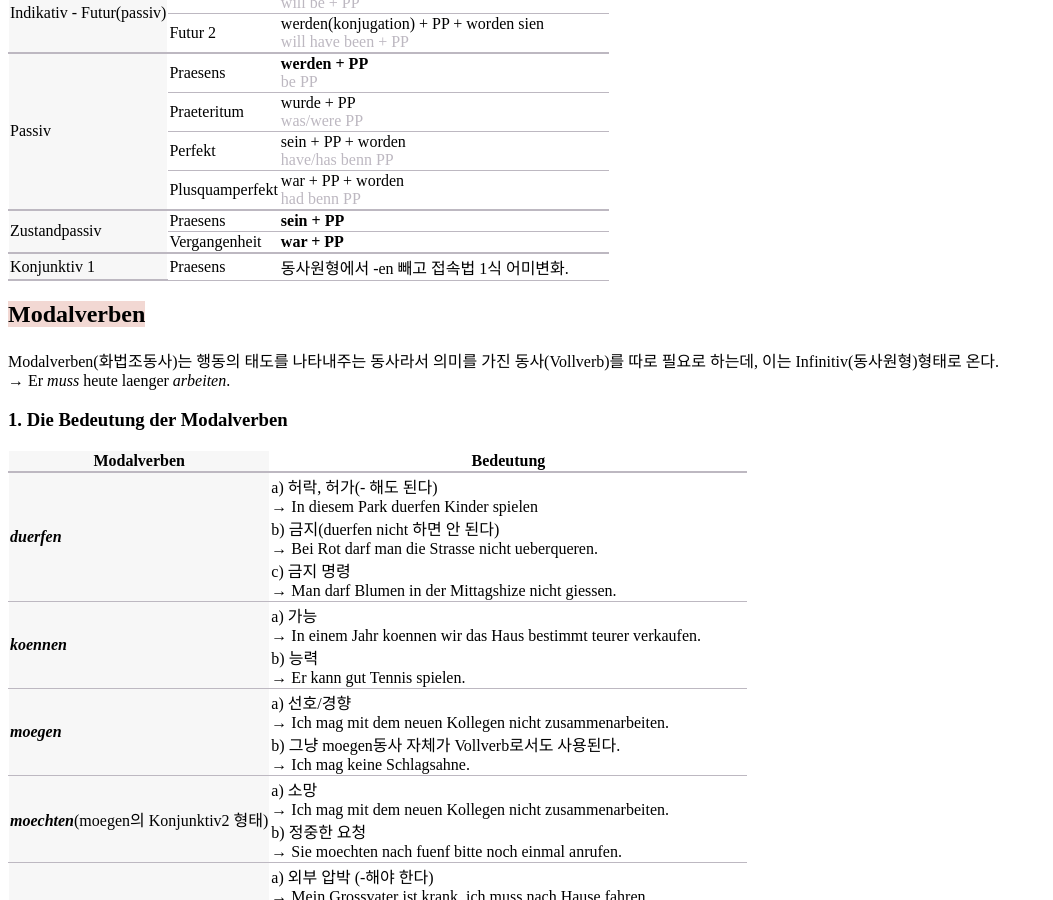
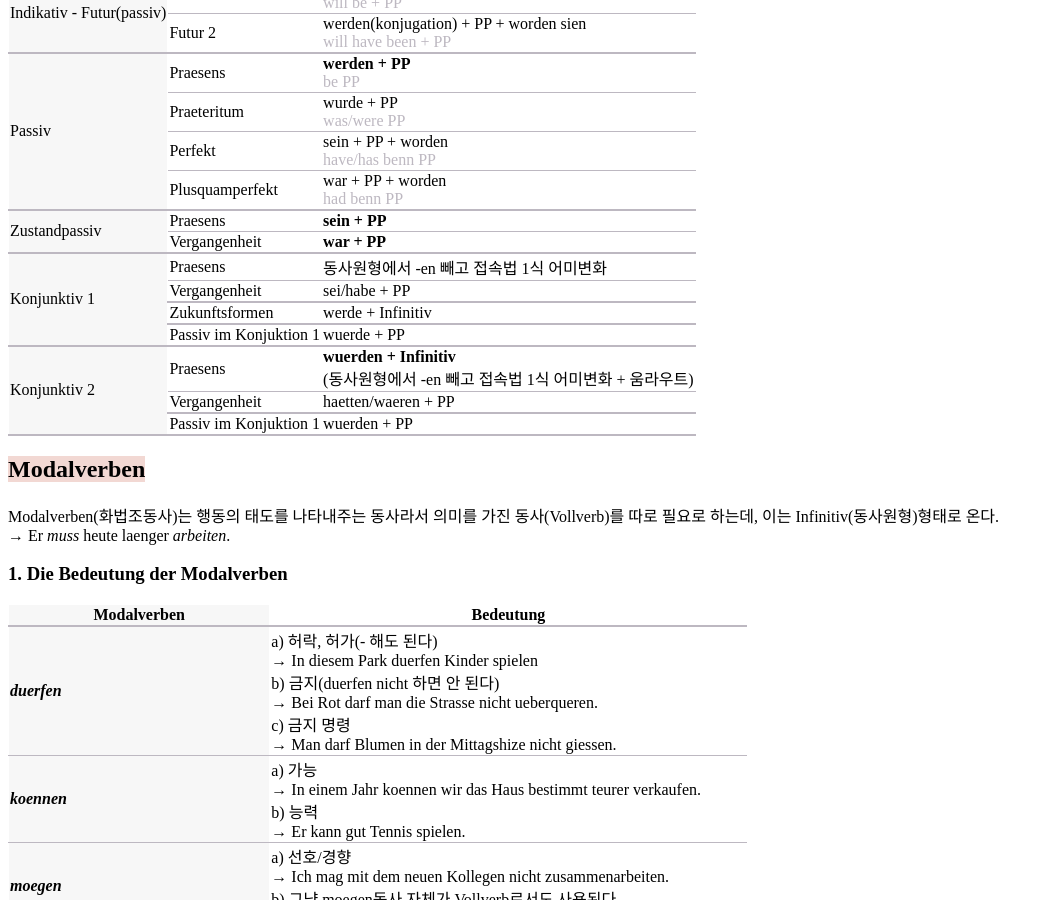
Before and after one commit to finddme/finddme.github.io, a Jekyll site: the page built from _posts/2021-01-24-DeutschGrammtik.md, in a window 1280 px wide and 900 px high, scrolled down 974 px. Shown: the whole window, without its empty margins (0-1053 px from the left). Built offline with Jekyll 4.4.1, drawn with Linux system fonts in a browser that asks for light colours.

Commit message:
Update 2021-01-24-DeutschGrammtik.md

```diff
--- a/_posts/2021-01-24-DeutschGrammtik.md
+++ b/_posts/2021-01-24-DeutschGrammtik.md
@@ -57,7 +57,13 @@ tag: Deutsch
        <tr><td class="line2">Plusquamperfekt</td><td class="line2">war + PP + worden<br><span style="color:#BDB8C1">had benn PP</span></td></tr>
        <tr><td class="line4" rowspan="2">Zustandpassiv</td><td class="line">Praesens</td><td class="line"><strong>sein + PP</strong></td></tr>
        <tr><td class="line2">Vergangenheit</td><td class="line2"><strong>war + PP</strong></td></tr>
-       <tr><td class="line4" rowspan="2">Konjunktiv 1</td><td class="line">Praesens</td><td class="line">동사원형에서 -en 빼고 접속법 1식 어미변화.</td></tr>
+       <tr><td class="line4" rowspan="4">Konjunktiv 1</td><td class="line">Praesens</td><td class="line">동사원형에서 -en 빼고 접속법 1식 어미변화</td></tr>
+       <tr><td class="line2">Vergangenheit</td><td class="line2">sei/habe + PP</td></tr>
+       <tr><td class="line2">Zukunftsformen</td><td class="line2">werde + Infinitiv</td></tr>
+       <tr><td class="line2">Passiv im Konjuktion 1</td><td class="line2">wuerde + PP</td></tr>
+       <tr><td class="line4" rowspan="4">Konjunktiv 2</td><td class="line">Praesens</td><td class="line"><strong>wuerden + Infinitiv</strong><br>(동사원형에서 -en 빼고 접속법 1식 어미변화 + 움라우트)</td></tr>
+       <tr><td class="line2">Vergangenheit</td><td class="line2">haetten/waeren + PP</td></tr>
+       <tr><td class="line2">Passiv im Konjuktion 1</td><td class="line2">wuerden + PP</td></tr>
     </table>
  </body>
  </html>
```
